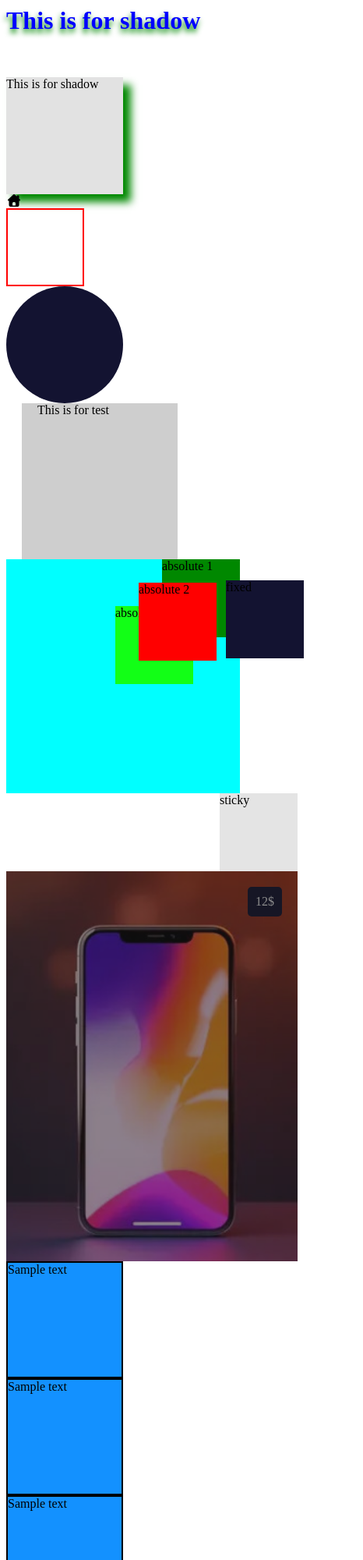
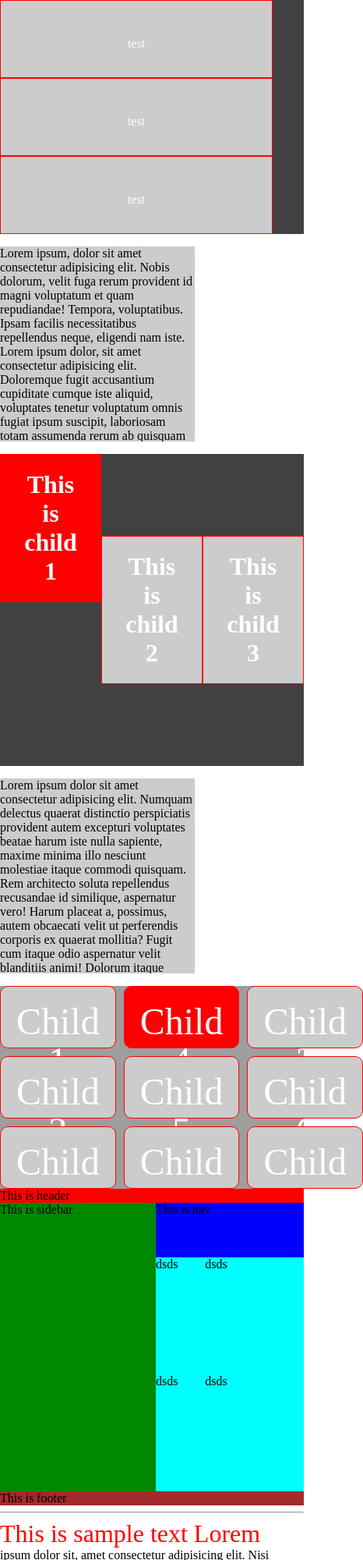
Before and after one commit to Trainer-Mohamed-Ahmed-groups/kimit-276, a plain HTML site: page index.html in a window 390 px wide. Shown: the top 2000 px of the page at 78% size, 466 px wide, since content can reach past the window. Drawn offline with Linux system fonts and the light colour scheme.

Commit message:
to pseudo elements

```diff
--- a/css/challenge.css
+++ /dev/null
@@ -1,48 +0,0 @@
-@import url("https://fonts.googleapis.com/css2?family=Roboto:ital,wght@0,100..900;1,100..900&display=swap");
-body {
-    font-family: "Roboto", sans-serif;
-}
-.product-image {
-    /* width: 150px;
-    margin: auto; */
-    text-align: center;
-}
-img {
-    border-radius: 5px;
-}
-h1,
-h2 {
-    color: #2663bd;
-}
-li {
-    background-color: #eee;
-    border: 1px solid #464646;
-    border-left: 5px solid #080;
-    border-radius: 0 5px 5px 0;
-    margin-bottom: 10px;
-    padding: 5px;
-    list-style: none;
-}
-caption {
-    font-style: italic;
-    color: #5b5b5b;
-}
-table,
-th,
-tr,
-td {
-    border: 2px solid #4d4d4d;
-    border-collapse: collapse;
-    padding: 5px;
-}
-.odd {
-    background-color: #777777;
-}
-th {
-    background-color: #00f;
-    color: white;
-}
-.yellowColor {
-    background-color: yellow;
-    color: #464646;
-}
--- a/css/style.css
+++ b/css/style.css
@@ -1,123 +1,143 @@
 body {
     height: 5000px;
+    margin: 0;
 }
 * {
     box-sizing: border-box;
 }
-.shadow_explain {
+
+.parent {
+    background-color: #414141;
+}
+.parent .child {
+    height: 100px;
+    width: 350px;
+    padding: 30px;
+    text-align: center;
+    color: white;
+    background-color: #ccc;
+    line-height: 50px;
+    border: 1px solid red;
+    float: left;
+}
+.clear {
+    clear: both;
+}
+.flex_explain {
+    background-color: #414141;
+    display: flex;
+    height: 400px;
+    justify-content: space-between;
+    /* flex-direction: column; */
+    align-items: center;
+}
+.flex_explain .child {
+    /* height: 60px; */
+    width: 350px;
+    padding: 20px;
+    text-align: center;
+    color: white;
+    background-color: #ccc;
+    font-weight: bold;
     font-size: 2rem;
-    font-weight: bold;
-    color: blue;
-    text-shadow: -1px 5px 7px #080;
+    border: 1px solid red;
+    flex: 1;
+}
+.flex_explain .first {
+    background-color: #f00;
+    align-self: self-start;
+    /* flex-grow: 1;
+    flex-shrink: 1;
+    flex-basis: 200px; */
+}
+p {
+    height: 250px;
+    width: 250px;
+    background-color: #ccc;
+    overflow: auto;
+}
+.grid_parent {
+    background-color: #9e9e9e;
+    display: grid;
+    /* grid-template-columns: calc(100% / 3) calc(100% / 3) calc(100% / 3); */
+    grid-template-columns: 1fr 2fr 1fr;
+    /* grid-template-columns: repeat(3, 1fr); */
+    grid-gap: 10px;
+}
+.grid_parent .child {
+    height: 80px;
+    padding: 20px;
+    text-align: center;
+    color: white;
+    background-color: #ccc;
+    line-height: 50px;
+    border: 1px solid red;
+    font-size: 3rem;
+    border-radius: 10px;
+}
+.grid_parent .example {
+    background-color: #f00;
+    /* grid-column-start: 2;
+    grid-column-end: 3; */
+
+    grid-column: 2 / 3;
+
+    /* grid-row-start: 1;
+    grid-row-end: 2; */
+
+    grid-row: 1/2;
+}
+.grid_container {
+    display: grid;
+    grid-template-columns: 200px auto;
+    grid-template-areas:
+        "myHeader myHeader"
+        "mySidebar myNav"
+        "mySidebar myContent"
+        "myFooter myFooter";
 }
 
-.box_shadow_explain {
-    height: 150px;
-    width: 150px;
-    background-color: #e2e2e2;
-    box-shadow: 10px 10px 10px #080;
+header {
+    background-color: #f00;
+    grid-area: myHeader;
 }
-.border_explain {
-    height: 100px;
-    width: 100px;
-    /* border-color: #080 #f00 #00f #e9e9e9;
-    border-width: 4px;
-    border-style: solid; */
-    border: 2px solid #f00;
+
+nav {
+    background-color: blue;
+    grid-area: myNav;
+    height: 70px;
 }
-.border_radius_explain {
-    height: 150px;
-    width: 150px;
-    background-color: #131331;
-    border-radius: 75px; /* 50% */
+
+.sidebar {
+    background-color: #080;
+    grid-area: mySidebar;
 }
-.spacing_explain {
-    height: 200px;
-    width: 200px;
-    background-color: #cecece;
-    /* padding: 20px;
-    margin: 20px; */
-    margin-inline-start: 20px;
-    padding-inline-start: 20px;
+.content {
+    background-color: aqua;
+    grid-area: myContent;
+    height: 300px;
+    display: grid;
+    grid-template-columns: 1fr 2fr;
 }
-.relative_explain {
-    height: 300px;
-    width: 300px;
-    background-color: aqua;
-    position: relative;
+footer {
+    background-color: brown;
+    grid-area: myFooter;
 }
-.absolute_explain,
-.absolute_explain1,
-.absolute_explain2 {
-    height: 100px;
-    width: 100px;
-    background-color: #080;
-    position: absolute;
-    top: 0;
-    right: 0;
+section::after {
+    content: "TEST";
+    font-weight: bold;
+    font-size: 2rem;
+    color: #080;
 }
-.absolute_explain1 {
-    top: 30px;
-    right: 30px;
-    background-color: #f00;
-    z-index: 1;
+/* section::first-letter { */
+section::first-line {
+    font-size: 2rem;
+    color: red;
 }
-.absolute_explain2 {
-    top: 60px;
-    right: 60px;
-    background-color: rgb(18, 255, 22);
-}
-.fixed_explain {
-    height: 100px;
-    width: 100px;
-    background-color: #131331;
-    position: fixed;
-    bottom: 0;
-    right: 0;
-}
-.sticky_explain {
-    height: 100px;
-    width: 100px;
-    background-color: #e4e4e4;
-    position: sticky;
-    top: 0;
-    margin-left: auto;
-}
-.parent {
-    height: 500px;
-    background: url(../images/image.jpg) center center no-repeat;
-    background-size: cover;
-    position: relative;
-}
-.overlay {
-    position: absolute;
-    /* top: 0;
-    left: 0;
-    height: 100%;
-    width: 100%; */
-    inset: 0;
-    background-color: #1b1b1b80;
-}
-.badge {
-    position: absolute;
-    top: 20px;
-    right: 20px;
-    background-color: #131331;
-    padding: 10px;
-    border-radius: 5px;
+section::selection {
+    background-color: #797979;
     color: white;
 }
-.display_explain {
-    height: 150px;
-    width: 150px;
-    background-color: #1391ff;
-    border: 2px solid;
+li::marker {
+    color: red;
 }
-p span {
-    background: #eee;
-    height: 92px;
-    width: 165px;
-    padding: 26px;
-    margin: 44px;
-    display: inline-block;
-}
--- a/index.html
+++ b/index.html
@@ -13,39 +13,83 @@
 </head>
 
 <body>
-    <div class="shadow_explain">This is for shadow</div>
-    <br><br><br>
-    <div class="box_shadow_explain">This is for shadow</div>
-    <i class="fa-solid fa-house-chimney"></i>
+    <div class="parent">
+        <div class="child">test</div>
+        <div class="child">test</div>
+        <div class="child">test</div>
+        <div class="clear"></div>
+    </div>
+    <p>Lorem ipsum, dolor sit amet consectetur adipisicing elit. Nobis dolorum, velit fuga rerum provident id magni
+        voluptatum et quam repudiandae! Tempora, voluptatibus. Ipsam facilis necessitatibus repellendus neque, eligendi
+        nam iste. Lorem ipsum dolor, sit amet consectetur adipisicing elit. Doloremque fugit accusantium cupiditate
+        cumque iste aliquid, voluptates tenetur voluptatum omnis fugiat ipsum suscipit, laboriosam totam assumenda rerum
+        ab quisquam minima error?
+        Ab quam libero possimus nesciunt! Magni repudiandae sit maiores dolores eveniet rem. Distinctio eius sunt
+        dignissimos illum aut sequi laborum cumque itaque veniam, et, eligendi quaerat nisi. Voluptatem, reiciendis
+        libero!</p>
 
-    <div class="border_explain"></div>
-
-    <div class="border_radius_explain"></div>
-
-
-    <div class="spacing_explain">This is for test</div>
-
-    <div class="relative_explain">
-        <div class="absolute_explain">absolute 1</div>
-        <div class="absolute_explain1">absolute 2</div>
-        <div class="absolute_explain2">absolute 3</div>
-    </div>
-    <div class="fixed_explain">fixed</div>
-    <div class="sticky_explain">sticky</div>
-
-
-    <div class="parent">
-        <div class="badge">12$</div>
-        <div class="overlay"></div>
+    <div class="flex_explain">
+        <div class="child first">This is child 1</div>
+        <div class="child">This is child 2</div>
+        <div class="child">This is child 3</div>
     </div>
 
-    <div class="display_explain">Sample text</div>
-    <div class="display_explain">Sample text</div>
-    <div class="display_explain">Sample text</div>
+    <p>
+        Lorem ipsum dolor sit amet consectetur adipisicing elit. Numquam delectus quaerat distinctio perspiciatis
+        provident autem excepturi voluptates beatae harum iste nulla sapiente, maxime minima illo nesciunt molestiae
+        itaque commodi quisquam.
+        Rem architecto soluta repellendus recusandae id similique, aspernatur vero! Harum placeat a, possimus, autem
+        obcaecati velit ut perferendis corporis ex quaerat mollitia? Fugit cum itaque odio aspernatur velit blanditiis
+        animi!
+        Dolorum itaque explicabo quis totam, voluptates adipisci expedita reprehenderit ab praesentium nam, impedit
+        doloremque ipsum dolor repudiandae laborum ea harum? Deleniti beatae reiciendis porro optio, atque dolore
+        voluptates deserunt? Iure.
+        Repellat quos ducimus pariatur ratione dignissimos vitae numquam maiores quo? Molestiae culpa officia voluptate
+        dolore porro, at deserunt ut odit ad quam sed nisi quis magnam exercitationem explicabo quae delectus.
+    </p>
 
-    <p>Lorem ipsum dolor sit amet, consectetur adipisicing elit. Deleniti ut numquam saepe <span>temporibus!</span> Quam
-        quia eligendi natus vitae aperiam provident hic, explicabo velit facilis ad voluptates perferendis id a soluta.
-    </p>
+    <div class="grid_parent">
+        <div class="child">Child 1</div>
+        <div class="child">Child 2</div>
+        <div class="child">Child 3</div>
+        <div class="child example">Child 4</div>
+        <div class="child">Child 5</div>
+        <div class="child">Child 6</div>
+        <div class="child">Child 7</div>
+        <div class="child">Child 8</div>
+        <div class="child">Child 9</div>
+    </div>
+
+    <div class="grid_container">
+        <header>This is header</header>
+        <nav>This is nav</nav>
+        <div class="sidebar">This is sidebar</div>
+        <div class="content">
+            <div class="child">dsds</div>
+            <div class="child">dsds</div>
+            <div class="child">dsds</div>
+            <div class="child">dsds</div>
+        </div>
+        <footer>This is footer</footer>
+    </div>
+    <hr>
+    <section>
+        This is sample text Lorem ipsum dolor sit, amet consectetur adipisicing elit. Nisi delectus ut, nihil
+        asperiores eveniet laborum harum dolorem aut doloremque modi accusantium, labore dolorum beatae sapiente totam
+        odio. Aperiam, eligendi aspernatur?
+        Laboriosam exercitationem ab adipisci sapiente dicta? Fuga ad porro expedita explicabo nam, ipsa hic, quidem
+        consequuntur tempora repellendus nulla minus debitis incidunt, ratione quod neque sed aut maiores dolor
+        voluptas!
+        Dolores perferendis quibusdam placeat, illo maiores veniam mollitia soluta itaque, quis rerum id minima velit?
+        Consectetur aperiam alias explicabo ex iste recusandae quia facere? Exercitationem laudantium nisi repellat et
+        vel.
+    </section>
+
+    <ul>
+        <li>test</li>
+        <li>test</li>
+        <li>test</li>
+    </ul>
 </body>
 
 </html>
```
Also changed, not shown: challenge-2.html (deleted, +0 -74 lines), challenge.html (deleted, +0 -149 lines), index-ar.html (deleted, +0 -30 lines).
